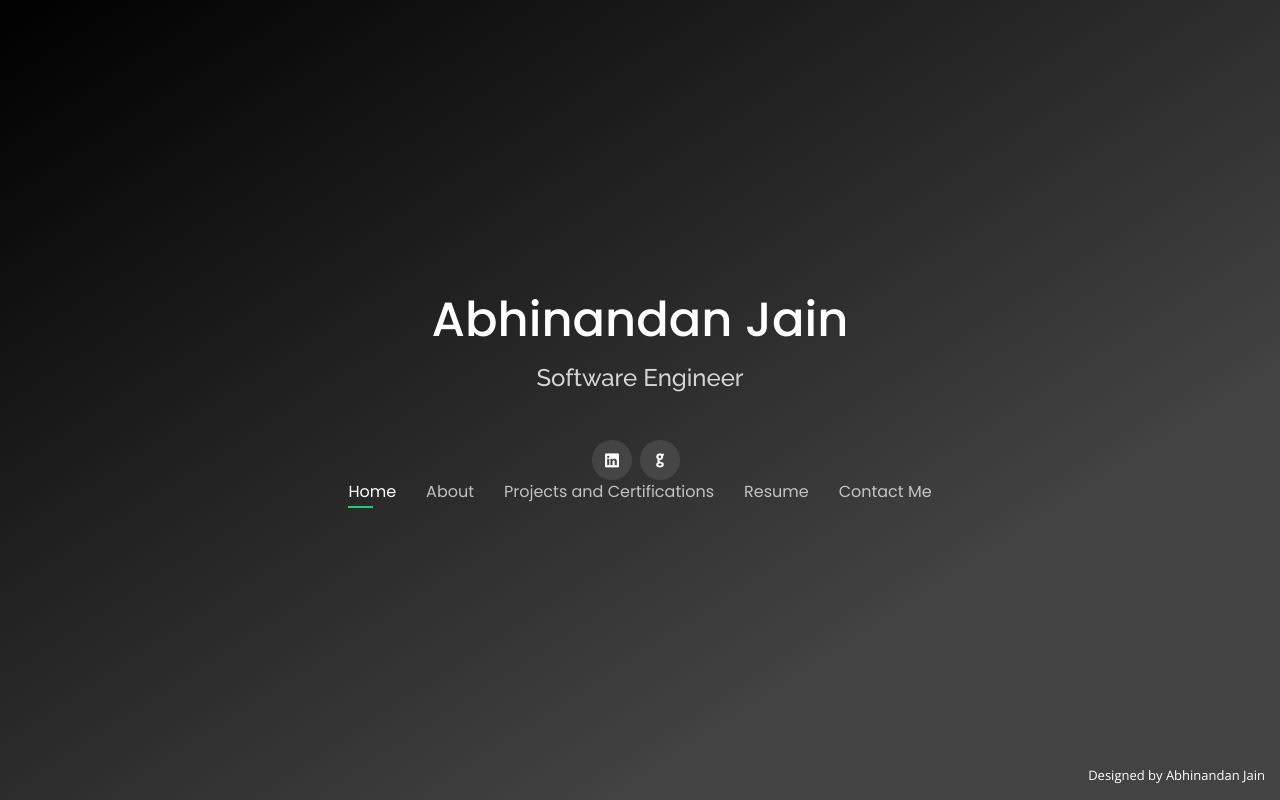
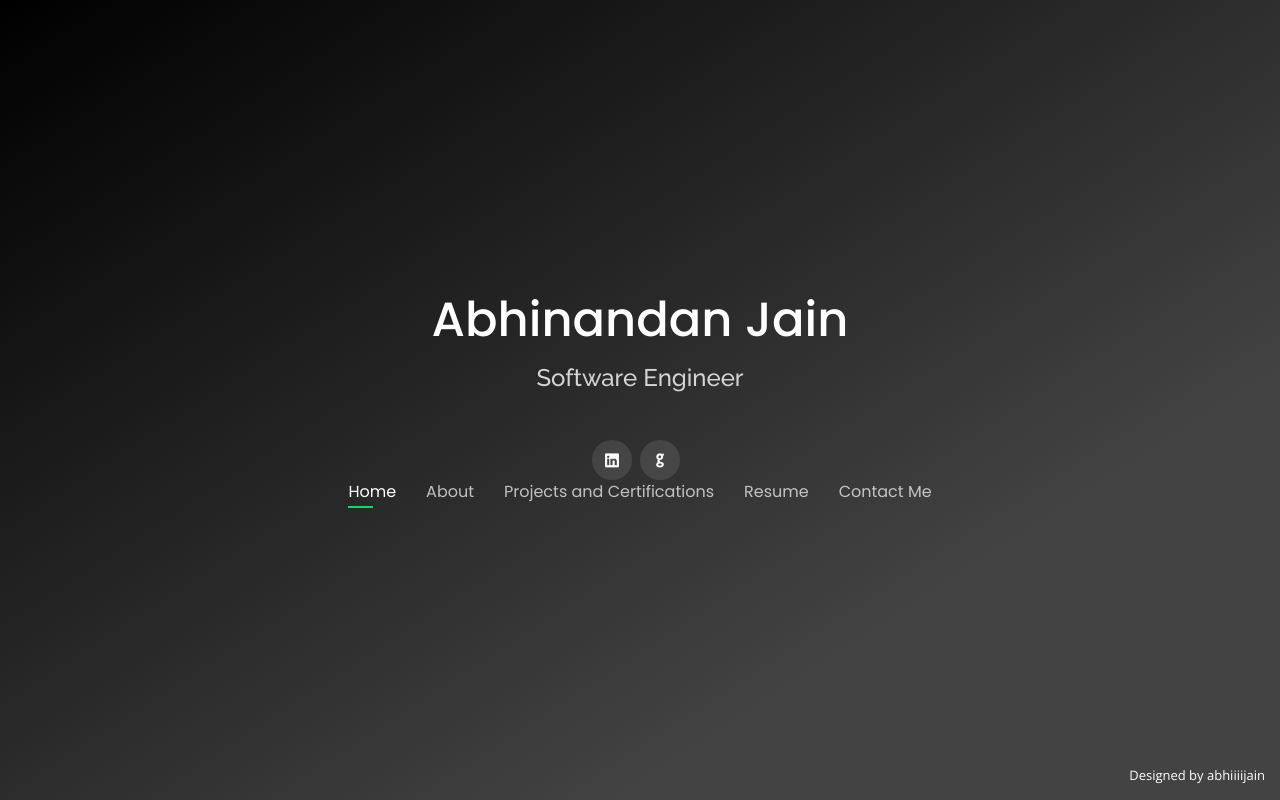
Before and after one commit to abhiiiijain/Portfolio, a React (Vite) app: page / in a window 1280 px wide. Built offline with nearby package versions, Linux system fonts and the light colour scheme.

Commit message:
footer updated

```diff
--- a/src/components/Credits.jsx
+++ b/src/components/Credits.jsx
@@ -2,6 +2,6 @@ import React from 'react'
 
 export default function Credits() {
   return (
-    <div className="credits"><a>Designed by Abhinandan Jain</a></div>
+    <div className="credits"><a>Designed by abhiiiijain</a></div>
   )
 }
```
